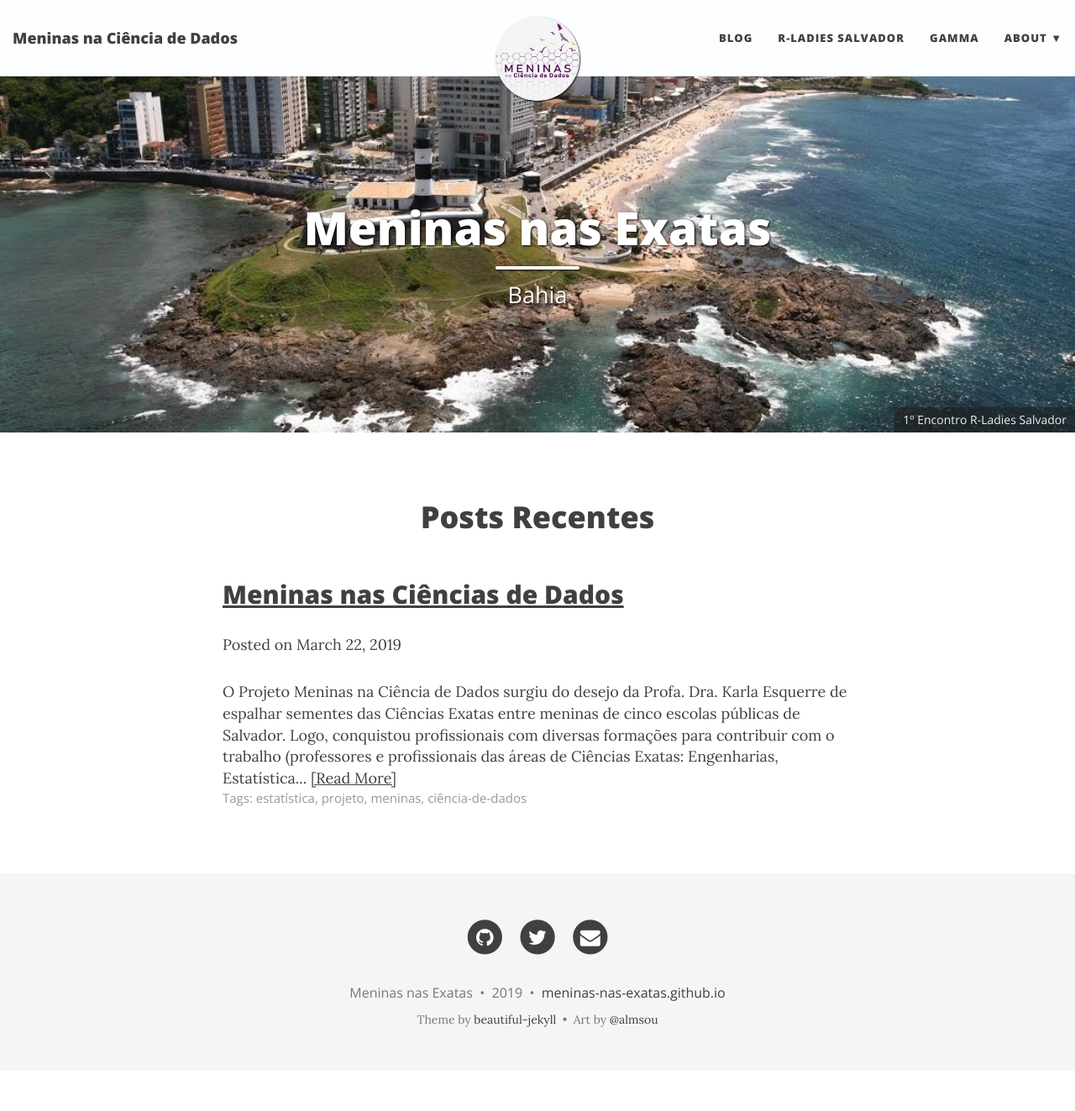
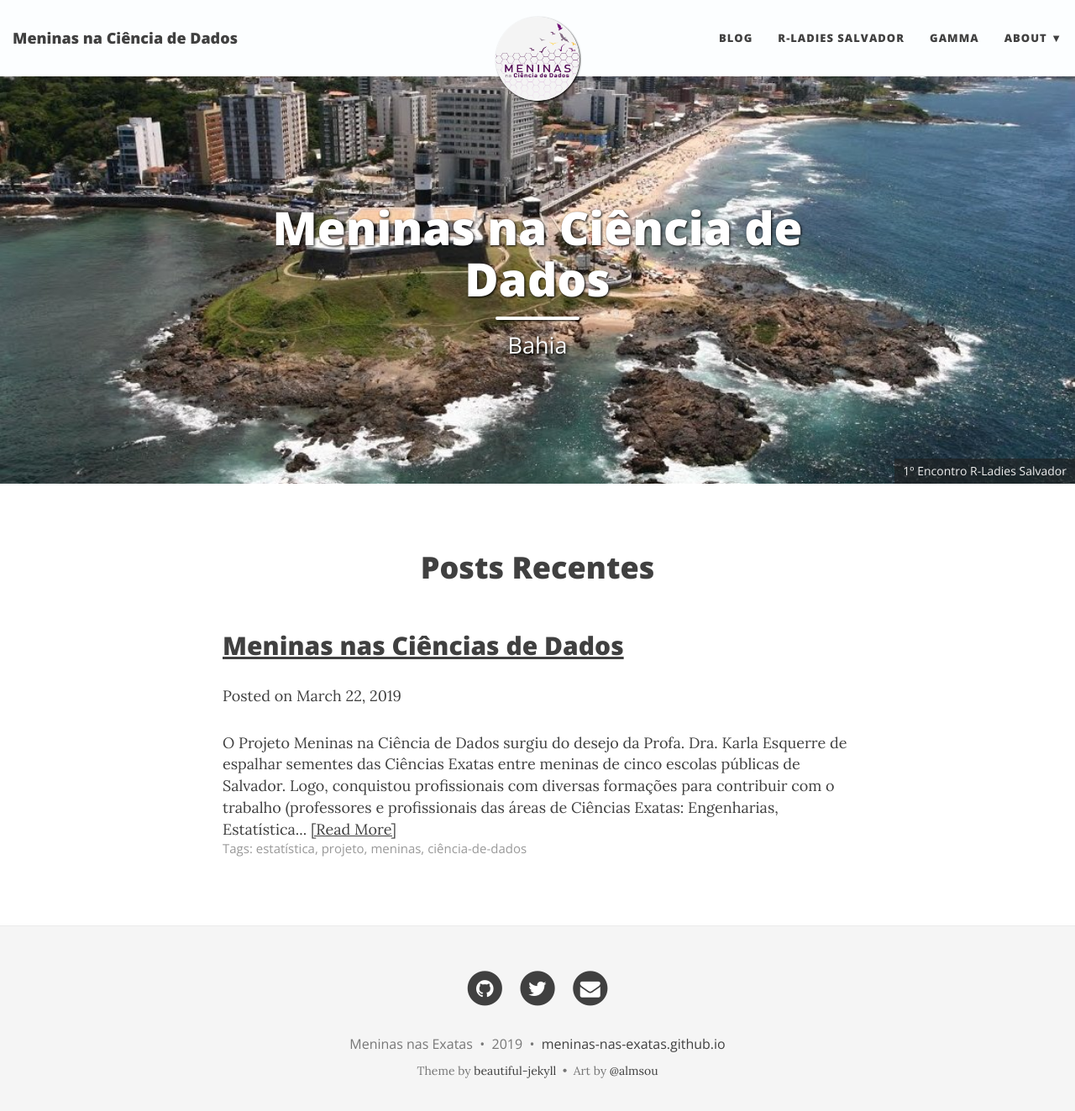
Before and after one commit to meninas-ciencias-dados/meninas-ciencias-dados.github.io, a Jekyll site: the page built from index.html, in a window 1280 px wide and 1336 px high. Shown: the top 1323 px of the window at 84% size. Built offline with Jekyll 4.4.1, drawn with Linux system fonts in a browser that asks for light colours; nearby versions of some CDN libraries; the list of posts is cut into pages by our own code.

Commit message:
Update index.html

```diff
--- a/index.html
+++ b/index.html
@@ -1,6 +1,6 @@
 ---
 layout: page
-title: Meninas nas Exatas
+title: Meninas na Ciência de Dados
 subtitle: Bahia
 use-site-title: true
 bigimg:
```
